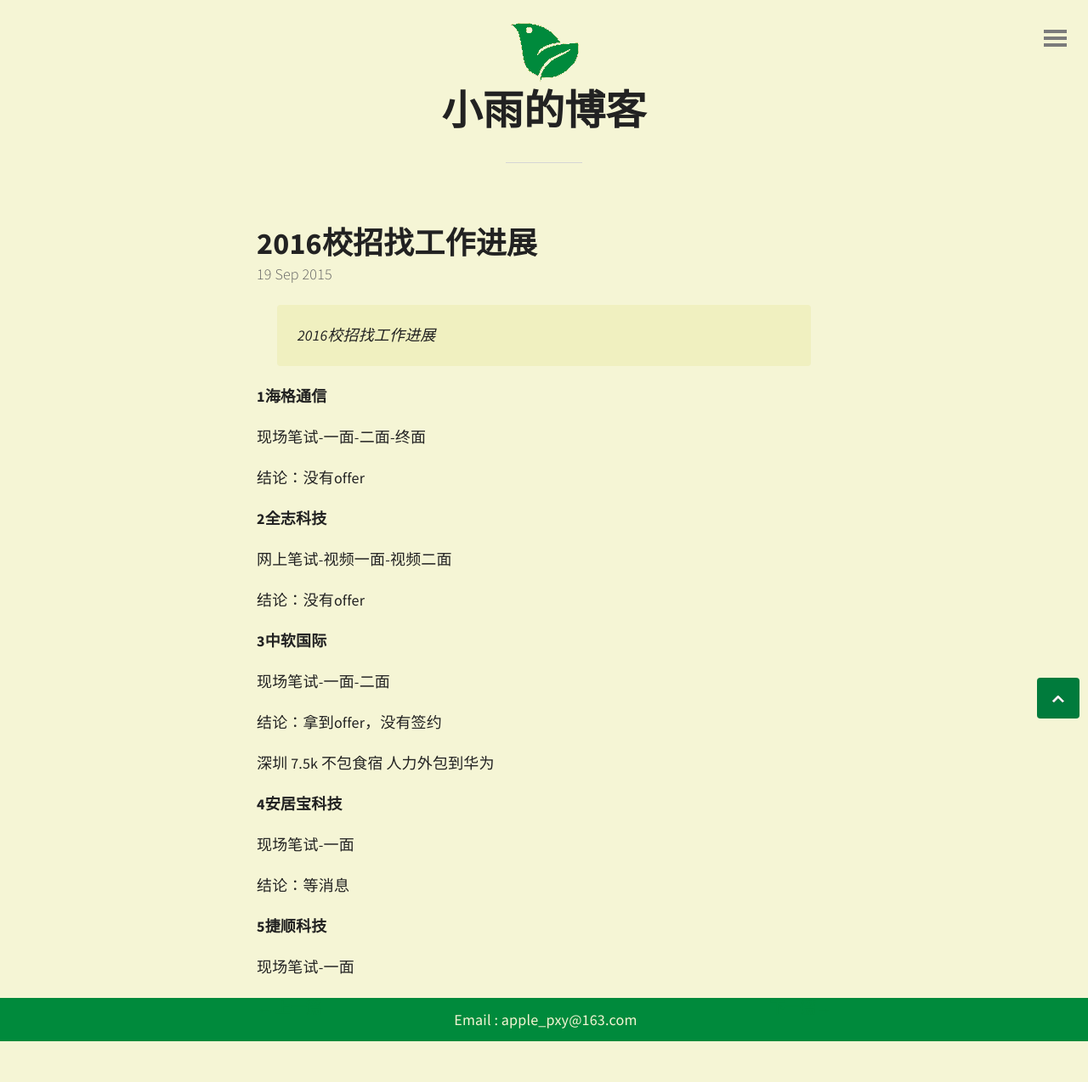
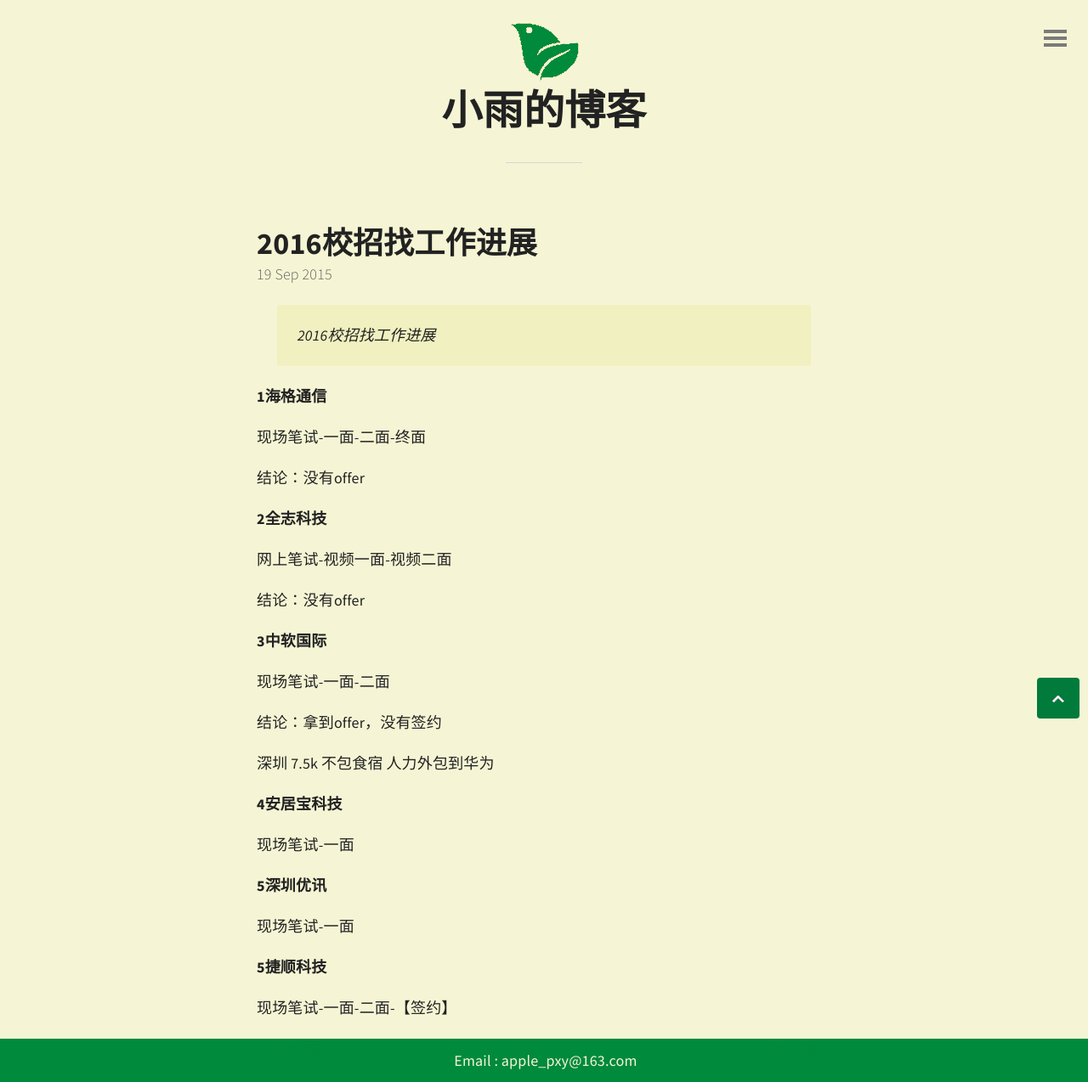
Before and after one commit to xiaoyu33/xiaoyu33.github.io, a Jekyll site: the page built from _posts/2015-09-19-2016校招找工作进展.md, in a window 1280 px wide. Shown: the whole page at 85% size. Built offline with Jekyll 4.4.1, drawn with Linux system fonts in a browser that asks for light colours; comment, search, counter and statistics services are not loaded; before the commit the page ends 1226 px from its top, so only the background shows below that.

Commit message:
Update 2015-09-19-2016校招找工作进展.md

```diff
--- a/_posts/2015-09-19-2016校招找工作进展.md
+++ b/_posts/2015-09-19-2016校招找工作进展.md
@@ -28,8 +28,10 @@
 
   现场笔试-一面
 
-  结论：等消息
+  **5深圳优讯**
+
+  现场笔试-一面
 
   **5捷顺科技**
 
-  现场笔试-一面
+  现场笔试-一面-二面-【签约】
```
